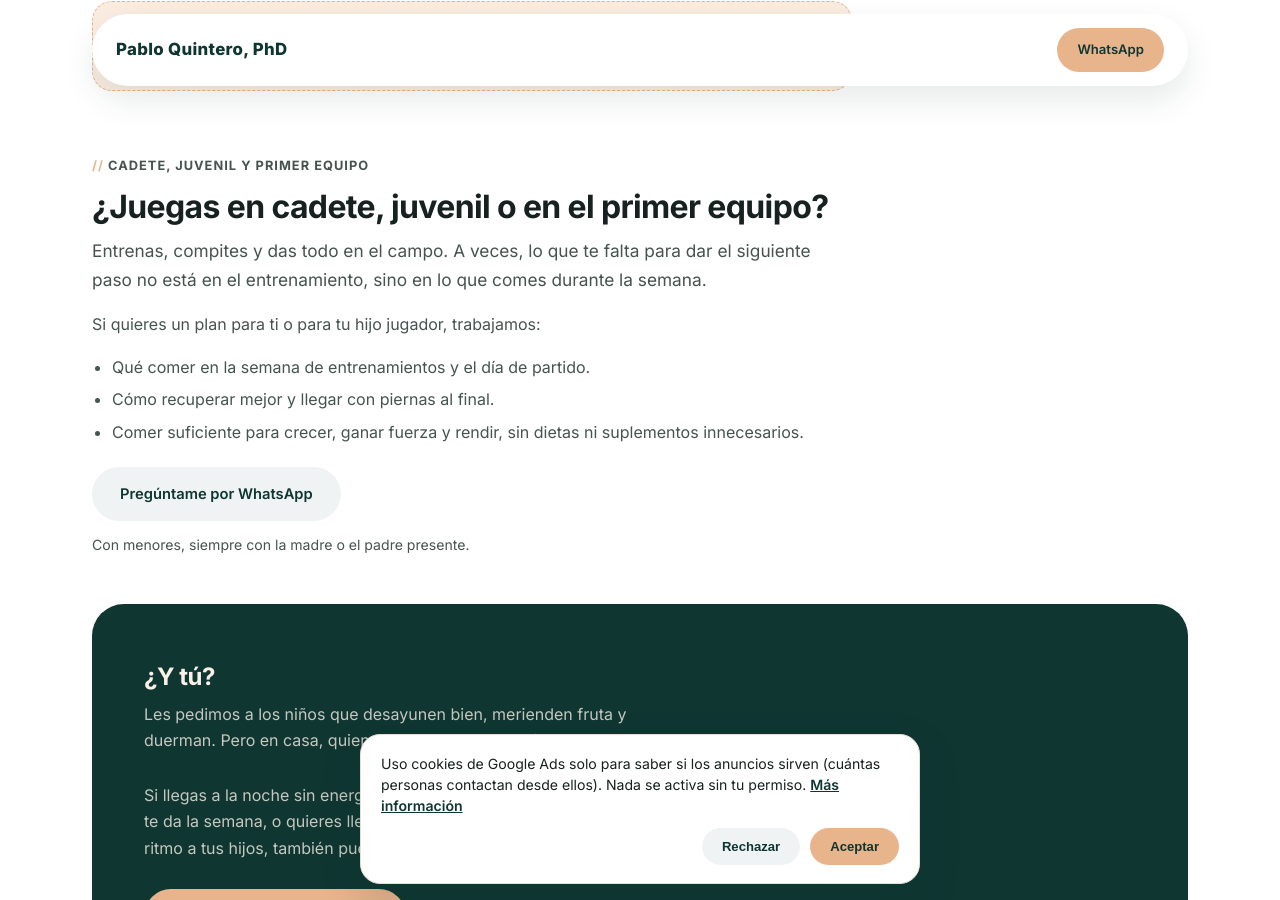
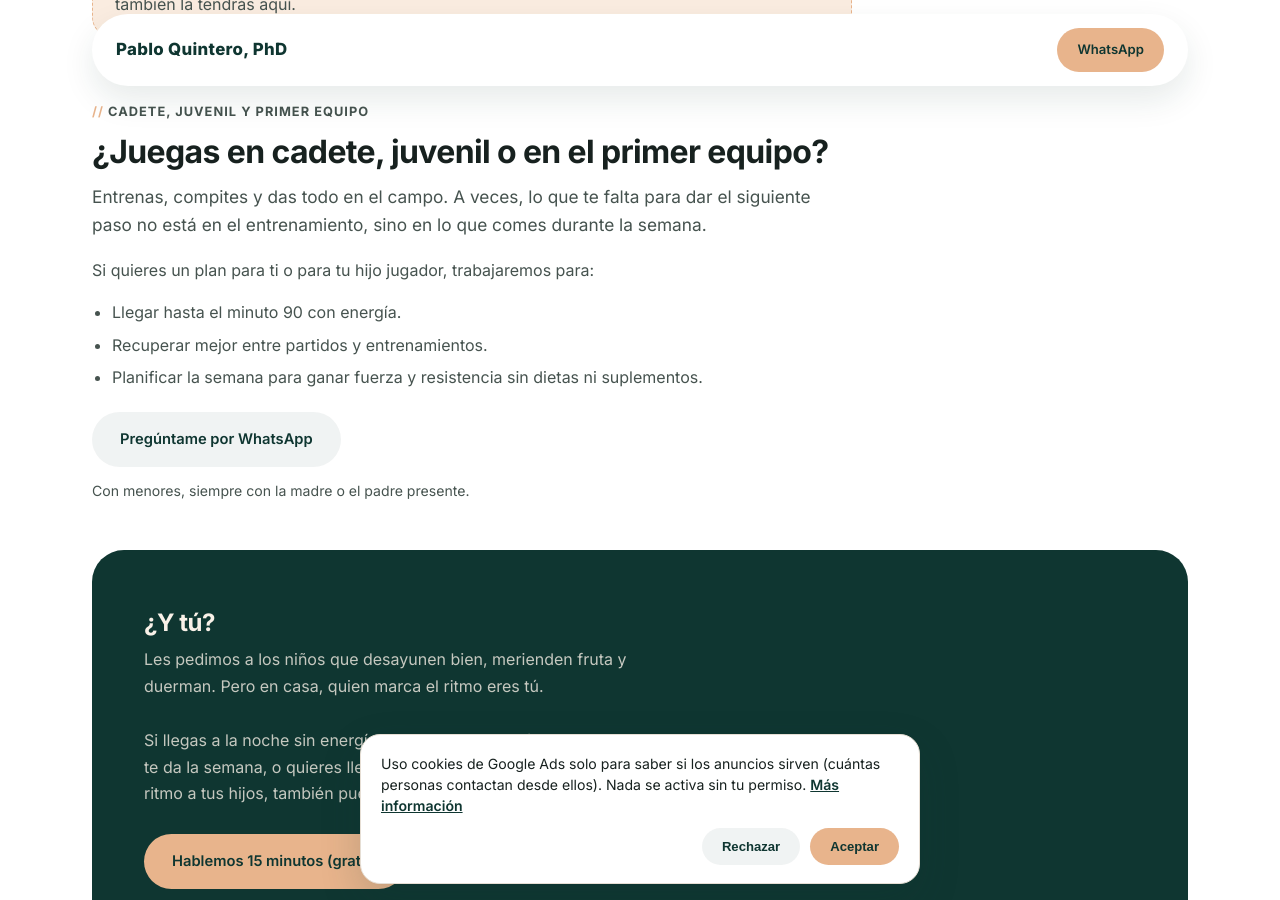
Before and after one commit to pquinriver/pabloquintero-nutricion, a Jekyll site: the page built from cda-medano/index.html, in a window 1280 px wide and 900 px high, scrolled down 1840 px. Built offline with Jekyll 4.4.1, drawn with Linux system fonts in a browser that asks for light colours.

Commit message:
CDA El Médano: beneficios del bloque de futbolistas y foto con el presidente (#20)
* CDA El Médano: beneficios en el bloque de cadete, juvenil y primer equipo

Co-Authored-By: Claude Opus 5.5 <noreply@anthropic.com>
Claude-Session: https://claude.ai/code/session_01JN2Y8US3rvFxxVan4gejBw

* CDA El Médano: foto con el presidente en la cabecera

Co-Authored-By: Claude Opus 5.5 <noreply@anthropic.com>
Claude-Session: https://claude.ai/code/session_01JN2Y8US3rvFxxVan4gejBw

---------

Co-authored-by: Claude <noreply@anthropic.com>

```diff
--- a/cda-medano/index.html
+++ b/cda-medano/index.html
@@ -28,8 +28,7 @@ noindex: true
       </div>
     </div>
     <div class="lp-hero-photo">
-      <!-- Sustituir por la foto con el presidente y la equipación del club cuando esté en /assets/ -->
-      <img src="{{ '/assets/pablo-hero.png' | relative_url }}" alt="Pablo Quintero, Doctor en Nutrición y colaborador del CDA El Médano">
+      <img src="{{ '/assets/cda-medano-pablo-presidente.webp' | relative_url }}" alt="Pablo Quintero y el presidente del CDA El Médano se dan la mano delante del escudo del club pintado en el muro" width="800" height="1000">
     </div>
   </section>
 
@@ -74,11 +73,11 @@ noindex: true
     <p class="eyebrow-note">Cadete, juvenil y primer equipo</p>
     <h2>¿Juegas en cadete, juvenil o en el primer equipo?</h2>
     <p class="club-lede">Entrenas, compites y das todo en el campo. A veces, lo que te falta para dar el siguiente paso no está en el entrenamiento, sino en lo que comes durante la semana.</p>
-    <p>Si quieres un plan para ti o para tu hijo jugador, trabajamos:</p>
+    <p>Si quieres un plan para ti o para tu hijo jugador, trabajaremos para:</p>
     <ul class="club-checks">
-      <li>Qué comer en la semana de entrenamientos y el día de partido.</li>
-      <li>Cómo recuperar mejor y llegar con piernas al final.</li>
-      <li>Comer suficiente para crecer, ganar fuerza y rendir, sin dietas ni suplementos innecesarios.</li>
+      <li>Llegar hasta el minuto 90 con energía.</li>
+      <li>Recuperar mejor entre partidos y entrenamientos.</li>
+      <li>Planificar la semana para ganar fuerza y resistencia sin dietas ni suplementos.</li>
     </ul>
     <a class="btn btn--secondary" href="https://wa.me/34623823083?text=Hola%20Pablo%2C%20vengo%20del%20CDA%20El%20M%C3%A9dano%20y%20me%20interesa%20la%20nutrici%C3%B3n%20para%20futbolistas" target="_blank" rel="noopener">Pregúntame por WhatsApp</a>
     <p class="lp-cta-note">Con menores, siempre con la madre o el padre presente.</p>
```
Also changed, not shown: assets/cda-medano-pablo-presidente.webp (added).
